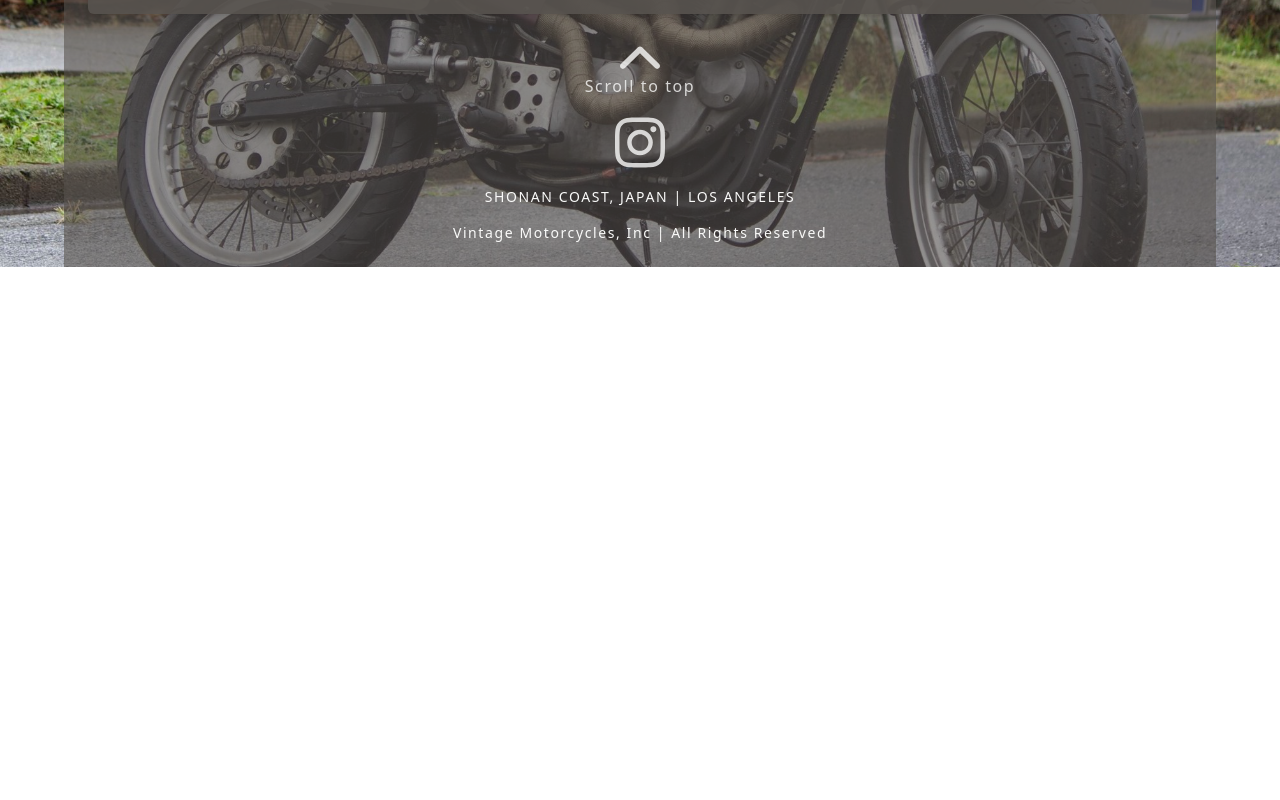
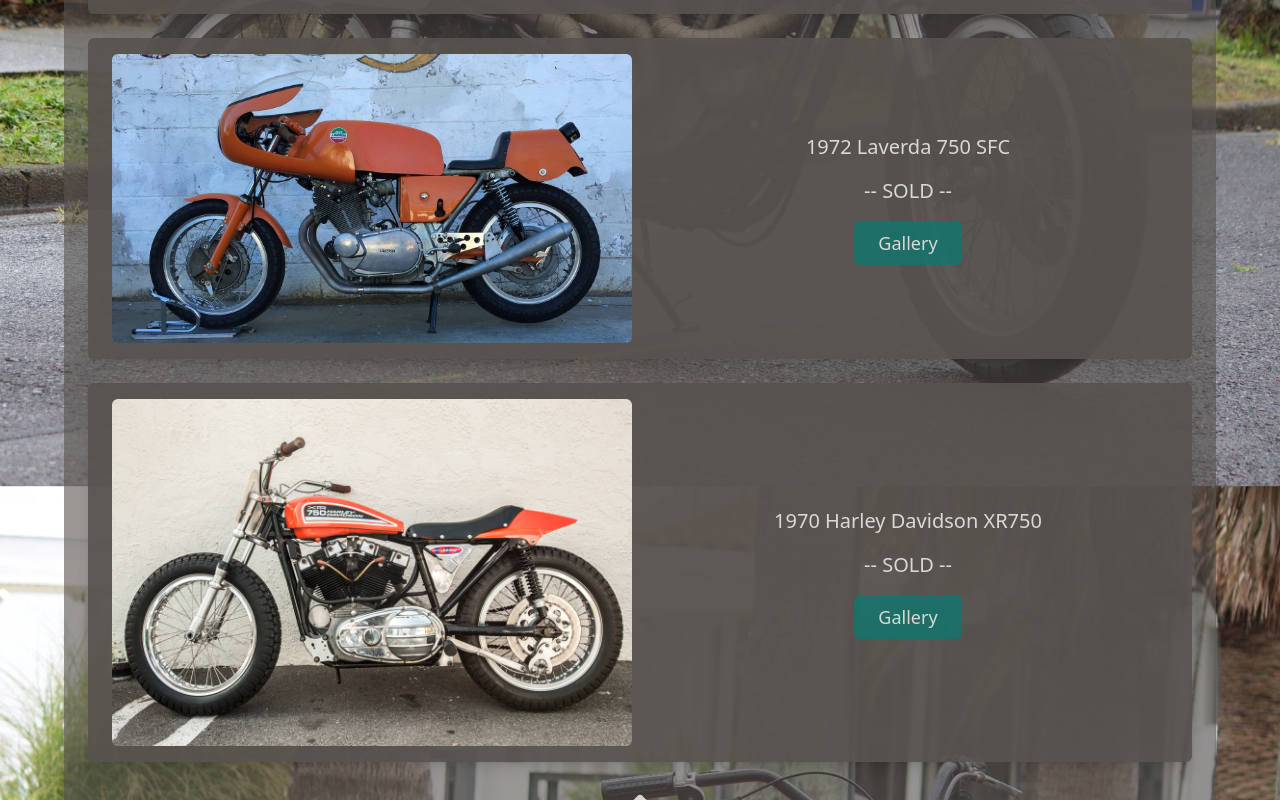
Before and after one commit to jedharwood/NycMotorcycles, a Next.js app: page /sold-archive in a window 1280 px wide. Shown: the part 1640-2440 px from the top of the page. Before the commit the page ends 1907 px from the top, so only its background shows below. Built offline with nearby package versions, Linux system fonts and the light colour scheme.

Commit message:
Two more bikes added to soldArchive page

```diff
--- a/languages/en.json
+++ b/languages/en.json
@@ -162,6 +162,8 @@
   "page.sold-archive.alt.honda-rc30": "An image of a 1988 Honda RC30 VFR750 parked at Zushi marina in Japan.",
   "page.sold-archive.alt.suzuki-rg400": "An image of a 1985 Suzuki WW RG400 awaiting collection from customs in Japan.",
   "page.sold-archive.alt.shovelhead-chopper": "An image of a 1969 Harley Davidson Shovelhead Chopper awaiting collection from the port in Japan.",
+  "page.sold-archive.alt.laverda-750-sfc": "An image of an orange coloured 1972 Laverda 750 SFC",
+  "page.sold-archive.alt.harley-xr750": "An image of an orange coloured 1970 Harley Davidson XR750",
   "page.sold-archive.alt": "",
   "page.sold-archive.gallery-link-button": "Gallery",
   "page.sold-archive.head.meta.title": "",
@@ -171,5 +173,7 @@
   "page.sold-archive.sold-card.common.sold": "-- SOLD --",
   "page.sold-archive.sold-card.honda-rc30": "1988 Honda RC30 VFR750",
   "page.sold-archive.sold-card.suzuki-rg400": "1985 Suzuki WW RG400",
-  "page.sold-archive.sold-card.shovelhead-chopper": "1969 Harley Davidson Shovelhead Chopper"
+  "page.sold-archive.sold-card.shovelhead-chopper": "1969 Harley Davidson Shovelhead Chopper",
+  "page.sold-archive.sold-card.laverda-750-sfc": "1972 Laverda 750 SFC",
+  "page.sold-archive.sold-card.harley-xr750": "1970 Harley Davidson XR750"
 }
--- a/pages/sold-archive/index.tsx
+++ b/pages/sold-archive/index.tsx
@@ -33,6 +33,16 @@ const SoldArchivePage: FC = () => {
           text="page.sold-archive.sold-card.shovelhead-chopper"
           galleryLink="placeholder"
         />
+        <SoldCard
+          image={img.laverda750Sfc}
+          text="page.sold-archive.sold-card.laverda-750-sfc"
+          galleryLink="placeholder"
+        />
+        <SoldCard
+          image={img.harleyXr750}
+          text="page.sold-archive.sold-card.harley-xr750"
+          galleryLink="placeholder"
+        />
       </main>
     </>
   )
--- a/public/images/sold-archive/image-catalog.ts
+++ b/public/images/sold-archive/image-catalog.ts
@@ -17,4 +17,16 @@ export const images: ImageCatalog = {
     width: 1500,
     height: 1125,
   },
+  laverda750Sfc: {
+    imageSrc: '/images/sold-archive/laverda-750-sfc.jpeg',
+    imageAlt: 'page.sold-archive.alt.laverda-750-sfc',
+    width: 1500,
+    height: 836,
+  },
+  harleyXr750: {
+    imageSrc: '/images/sold-archive/harley-xr750.jpeg',
+    imageAlt: 'page.sold-archive.alt.harley-xr750',
+    width: 1080,
+    height: 720,
+  },
 }
```
